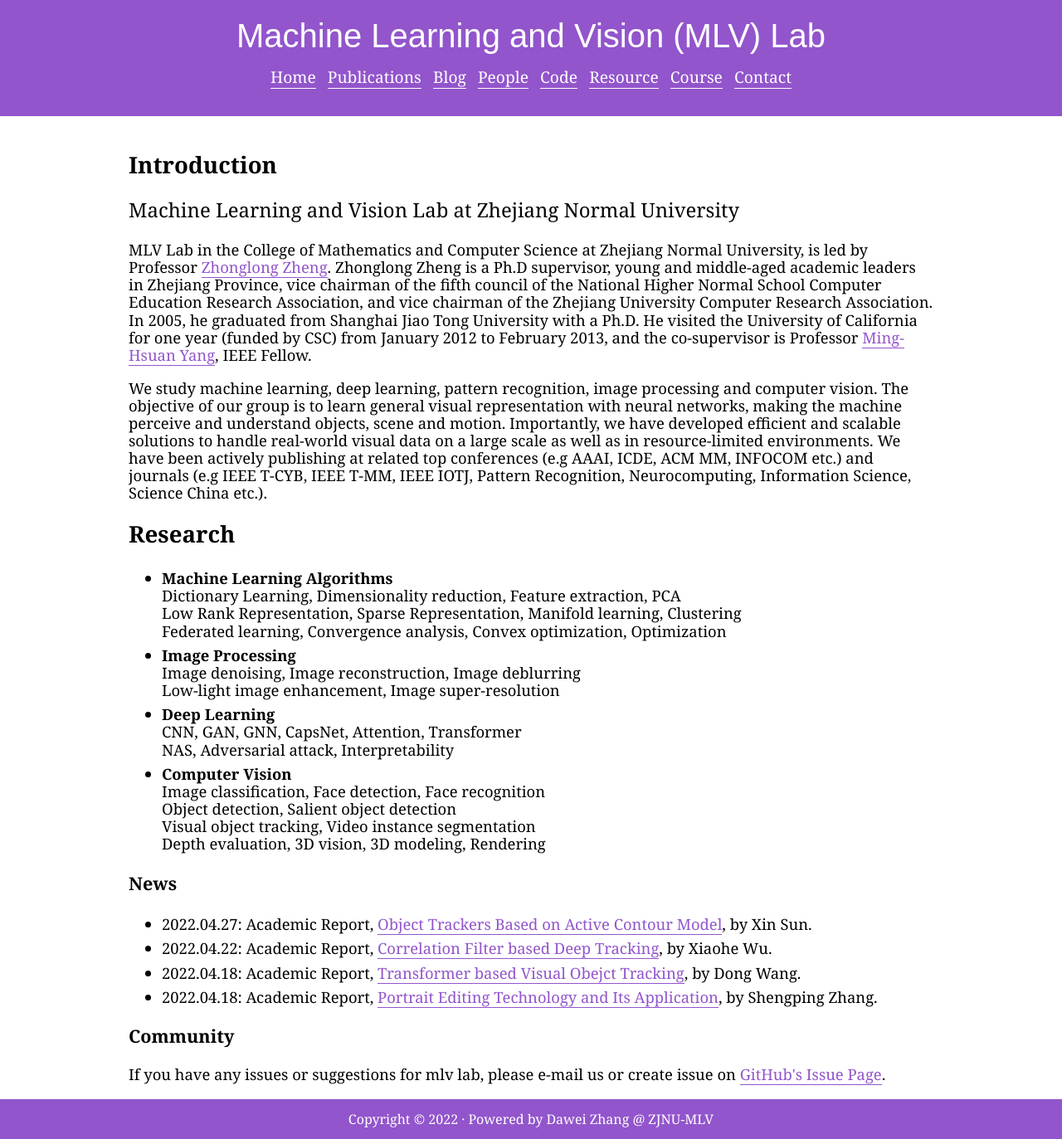
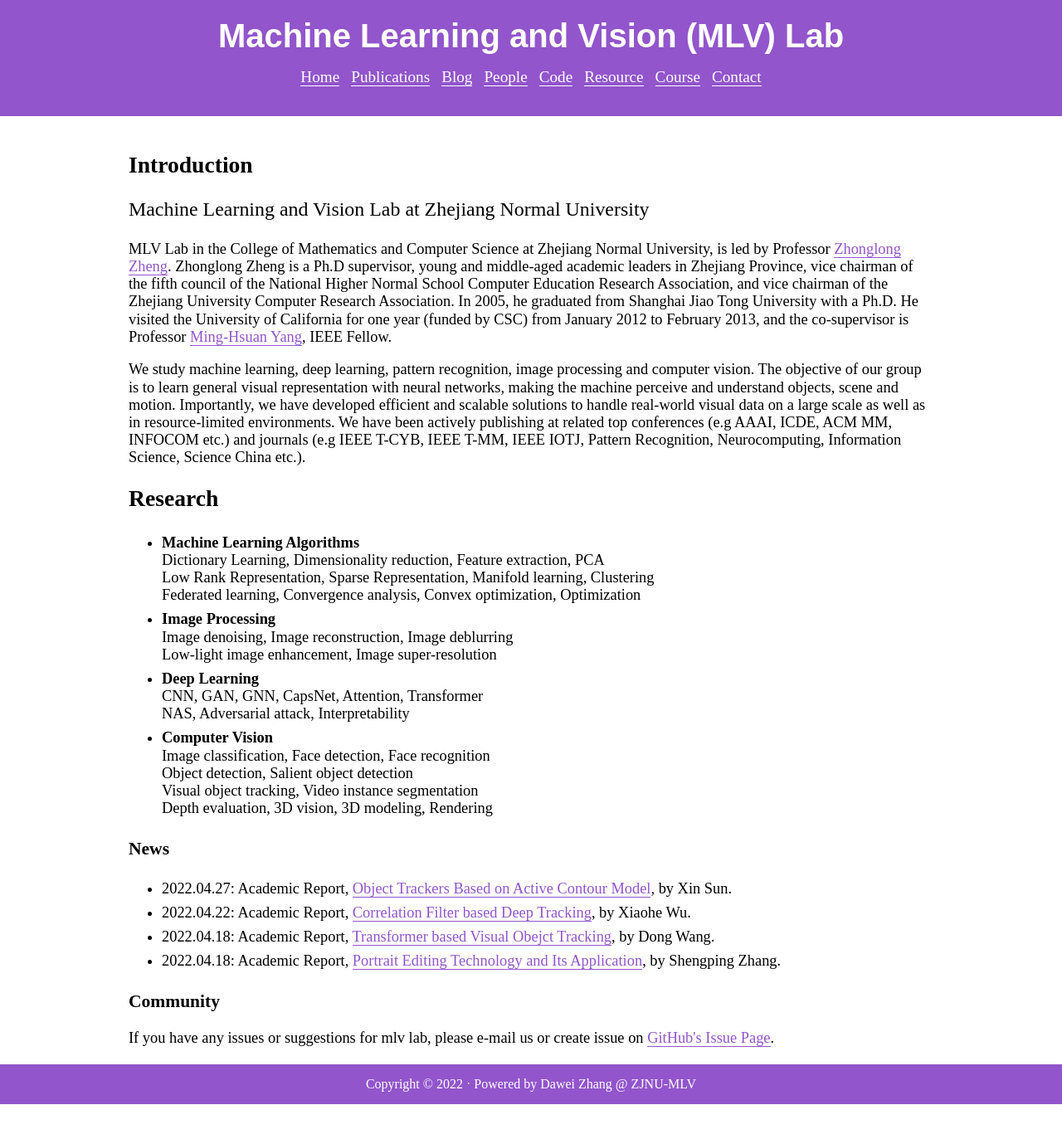
Before and after one commit to ZJNU-MLV-Lab/ZJNU-MLV-Lab.github.io, a Jekyll site: the page built from index.html, in a window 1280 px wide. Shown: the whole page at 83% size. Built offline with Jekyll 4.4.1, drawn with Linux system fonts in a browser that asks for light colours; nearby versions of some CDN libraries; some web fonts are replaced; after the commit the page ends 1331 px from its top, so only the background shows below that.

Commit message:
Update styles.css

```diff
--- a/assets/css/styles.css
+++ b/assets/css/styles.css
@@ -2,8 +2,7 @@
 @import url('https://fonts.googleapis.com/css?family=Raleway:300,400,700');
 
 body {
-    font-family: Georgia, sans-serif;
-    font-weight: normal;
+
 }
 
 /* Header Block Styling */
@@ -19,7 +18,6 @@ header > h1 {
     font-family: Arial !important;
     text-align: center;
     font-size: 2.5em;
-    font-weight: normal;
 }
 
 header a, footer a {
```
